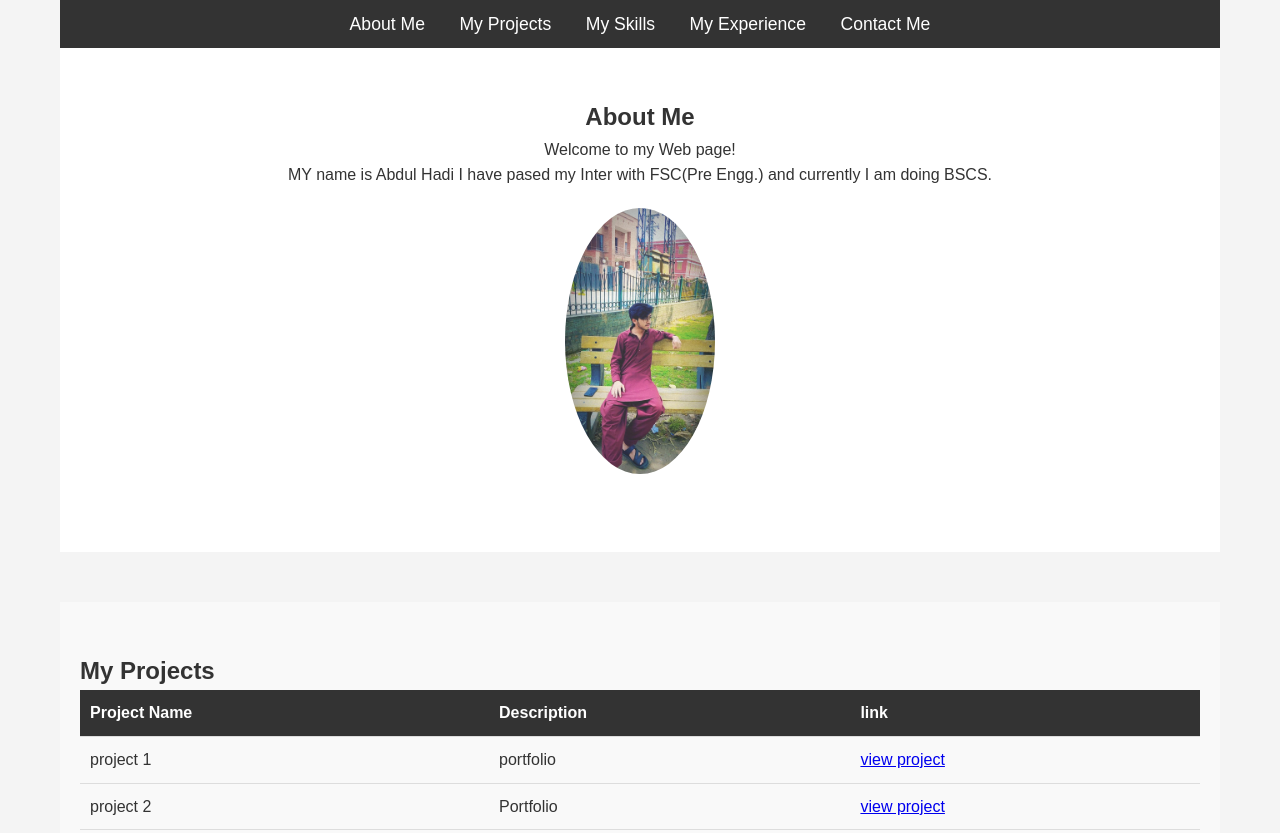
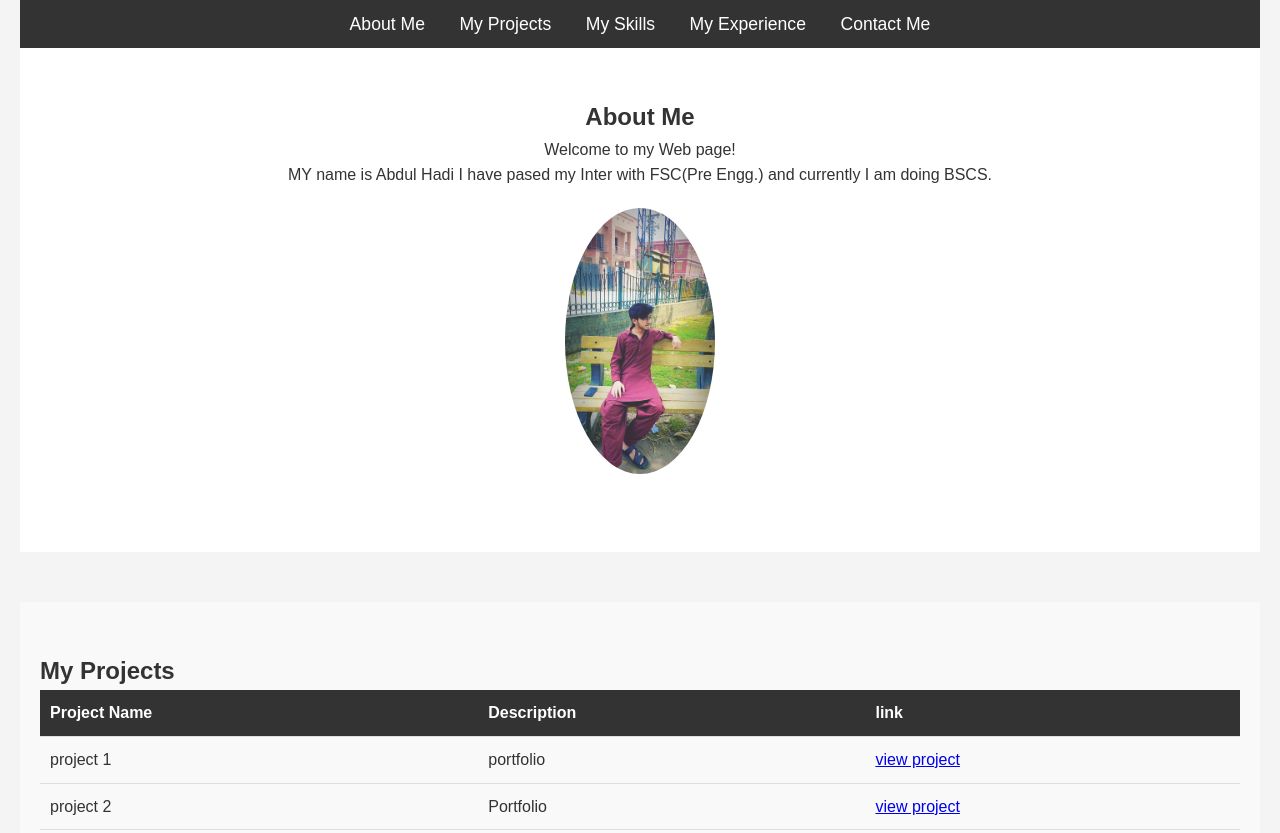
Before and after one commit to SHKHADI/Task-3, a plain HTML site: page index.html in a window 1280 px wide. Shown: the top 833 px of the page. Drawn offline with Linux system fonts and the light colour scheme.

Commit message:
changing styles

```diff
--- a/styles.css
+++ b/styles.css
@@ -191,6 +191,6 @@
 /*Adjusments for mobile phone*/
   }
   body {
-    padding-left: 60px;
-    padding-right: 60px;
+    padding-left: 20px;
+    padding-right: 20px;
 }
```
